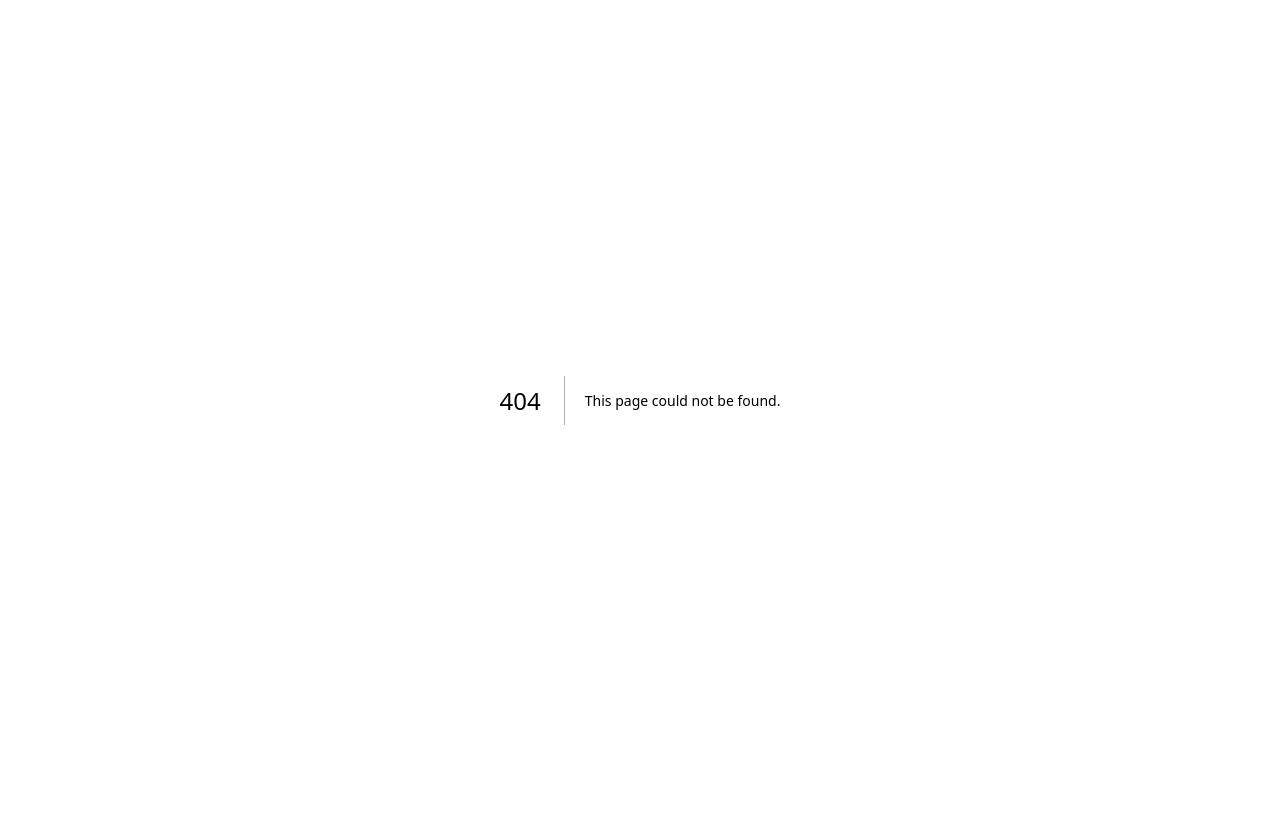
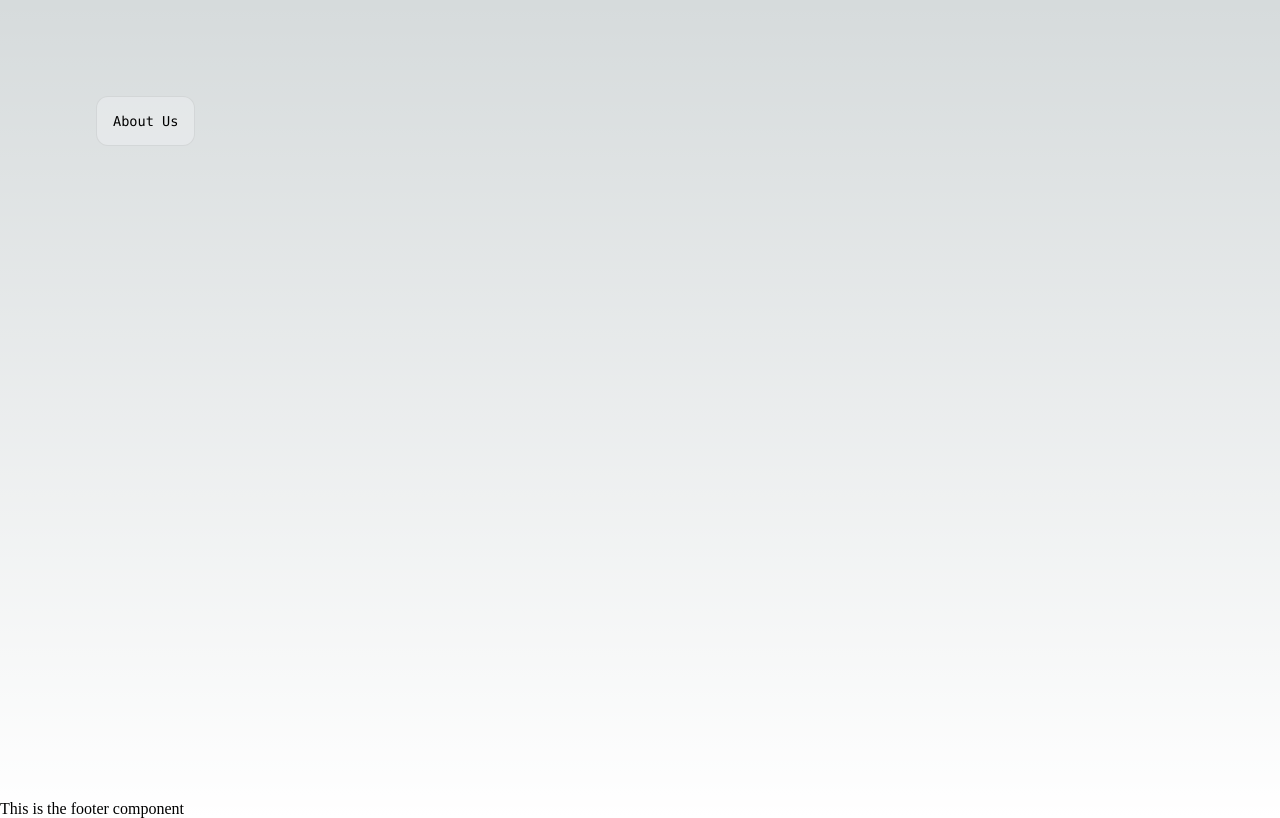
Before and after one commit to alex8obrien/testing1, a Next.js app: page /company/about in a window 1280 px wide. Before the commit this address had no page. Built offline with nearby package versions, Linux system fonts and the light colour scheme.

Commit message:
Added about us page - about.tsx

```diff
--- /dev/null
+++ b/pages/company/about.tsx
@@ -0,0 +1,24 @@
+import Head from 'next/head'
+import styles from '../../styles/Home.module.css'
+import Footer from '../../components/footer/footer'
+
+export default function About() {
+  return (
+    <>
+      <Head>
+        <title>About Us</title>
+        <meta name="description" content="About Us Page" />
+        <meta name="viewport" content="width=device-width, initial-scale=1" />
+        <link rel="icon" href="/favicon.ico" />
+      </Head>
+      <main className={styles.main}>
+        <div className={styles.description}>
+          <p>
+            About Us
+          </p>
+        </div>
+      </main>
+      <Footer></Footer>
+    </>
+  )
+}
```
